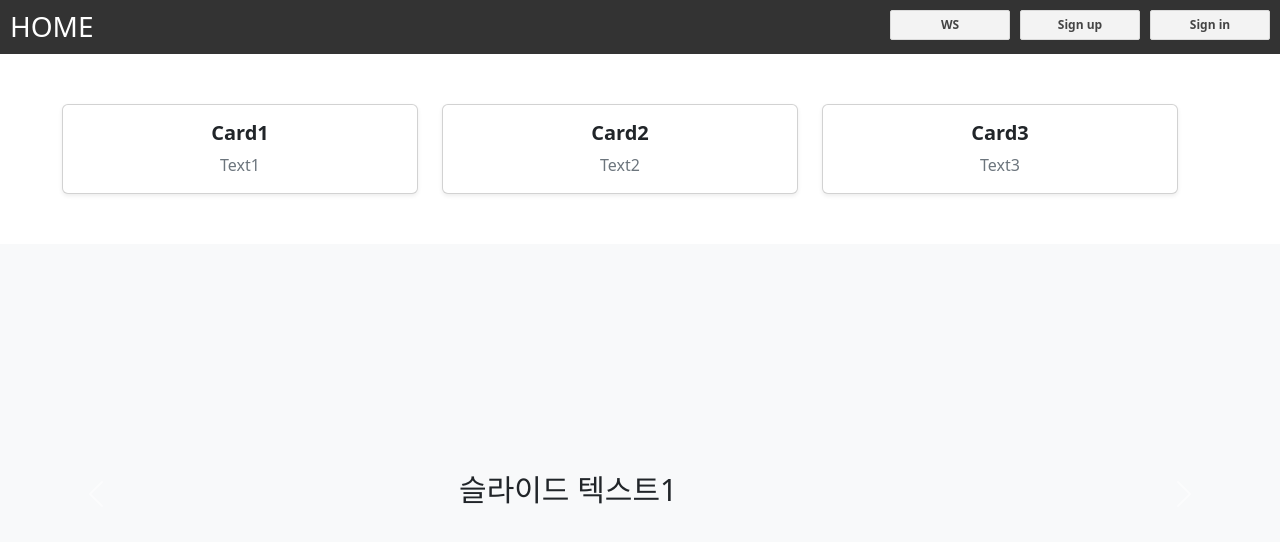
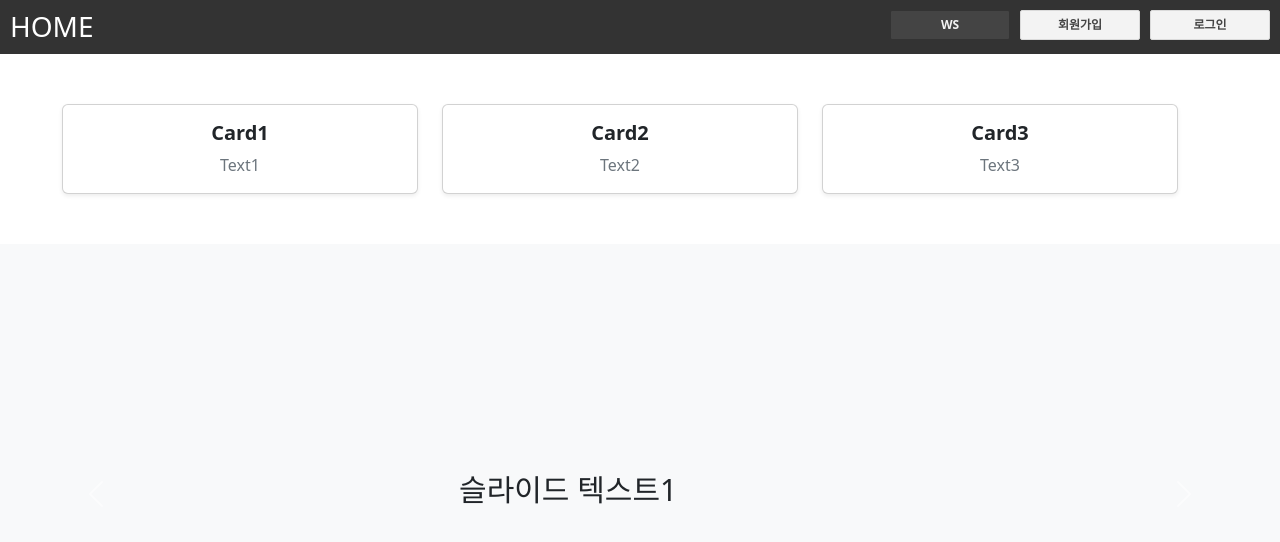
Before and after one commit to GIT-SIK/Chat_WebProject, a Vue app in the folder ws-front/: page / in a window 1280 px wide. Shown: the top 542 px of the page. Built offline with nearby package versions, Linux system fonts and the light colour scheme.

Commit message:
feat : 회원가입 라우터 추가, 네비 모달 연결
- 회원가입 : 라우터 추가, 네비 모달 추가
- 레이아웃 : 명명규칙위반으로 인한 수정

```diff
--- a/ws-front/src/components/NavBar.vue
+++ b/ws-front/src/components/NavBar.vue
@@ -2,32 +2,37 @@
   <nav class="nav-container">
     <h3><router-link to="/"> HOME </router-link></h3>
     <ul>
-      <li><BaseButton class="darkgray" @click="$router.push('/wspage')">WS</BaseButton></li>
-      <li><BaseButton > Sign up </BaseButton></li>
-      <li><BaseButton @click="signinOpen"> Sign in </BaseButton></li>
+      <li><BaseButton class="btn-darkgray" @click="$router.push('/wspage')">WS</BaseButton></li>
+      <li><BaseButton @click="modalToggle('signup')"> 회원가입</BaseButton></li>
+      <li><BaseButton @click="modalToggle('signin')"> 로그인</BaseButton></li>
     </ul>
   </nav>
-  <signinModal :isVisible="signinShow" @signin-close="signinClose" />
+  <signinModal :isVisible="modals.signin" @signin-close="modalToggle('signin', false)" />
+  <signupModal :isVisible="modals.signup" @signup-close="modalToggle('signup', false)" />
 </template>
 
 <script>
 import signinModal from "../components/SigninModal.vue";
+import signupModal from "../components/SignupModal.vue";
+
 export default {
   name: 'NavBar',
   components: {
-    signinModal
+    signinModal, signupModal
   },
   data() {
     return {
-      signinShow: false,
+      modals: {
+      signin: false,
+      signup: false,
+      }
     };
   },
   methods: {
-    signinOpen() {
-      this.signinShow = true; // 모달 열기
-    },
-    signinClose() {
-      this.signinShow = false; // 모달 닫기
+    modalToggle (name, state = true) {
+      if(this.modals[name] !== undefined) {
+          this.modals[name] = state;
+      }
     },
   },
 
--- a/ws-front/src/views/Layout.vue
+++ b/ws-front/src/views/MainLayout.vue
@@ -9,7 +9,7 @@
 import NavBar from '../components/NavBar.vue';
 
 export default {
-  name: 'Layout',
+  name: 'MainLayout',
   components: {
     NavBar, // nav-bar 등록
   },
```
Also changed, not shown: ws-front/src/router/index.js (+5 -2 lines).
